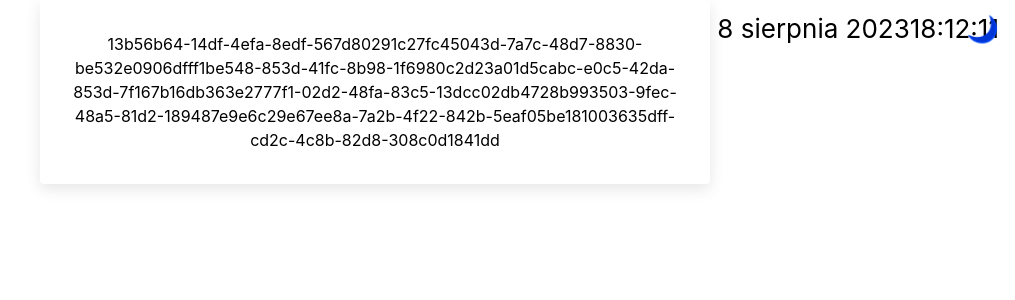
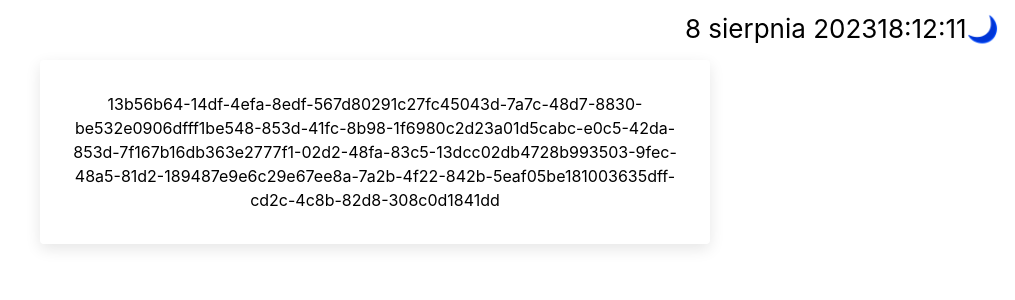
Before and after one commit to Bartek-Wieckowski/react-daily-planner, a React (Create React App) app: page / in a window 1280 px wide. Shown: the top 300 px of the page, without its empty margins (265-1280 px from the left). Built offline with nearby package versions, Linux system fonts and the light colour scheme.

Commit message:
small changes in CSS selectors

```diff
--- a/src/index.css
+++ b/src/index.css
@@ -44,22 +44,10 @@ code {
 }
 .wrapper {
   width: 60%;
-  margin: 0 auto;
+  margin: 60px auto 0;
   padding: 2rem;
   text-align: center;
   box-shadow: var(--light-shadow);
   transition: var(--transition);
   border-radius: var(--radius);
 }
-
-.btn-fake-dark-mode {
-  position: fixed;
-  top: 0;
-  right: 0;
-  padding: 16px;
-  line-height: 1;
-  font-size: 26px;
-  background-color: #ffe8cc;
-  border: none;
-  cursor: pointer;
-}
```
